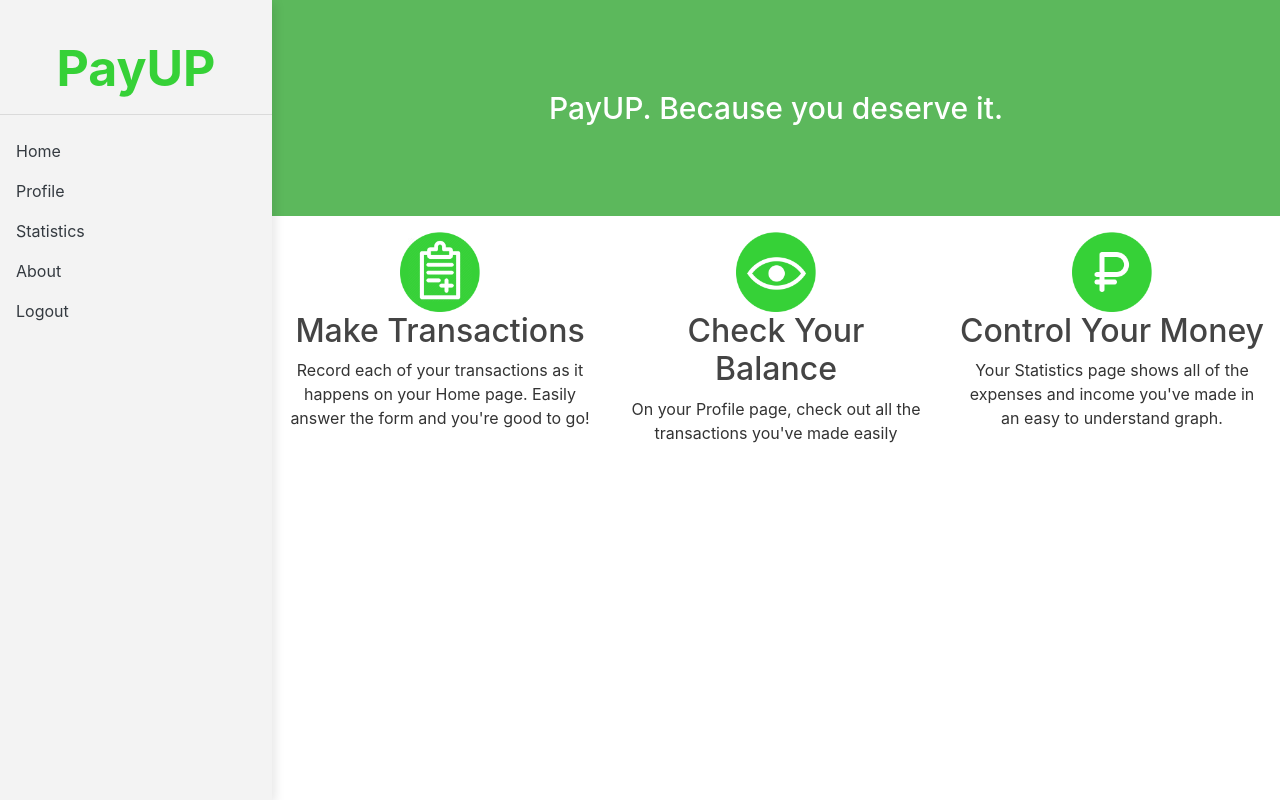
After one commit to mathena828/PayUP, a Django app: page /howto/ in a window 1280 px wide. The commit adds this page. Run offline with Django 3.2, Linux system fonts and the light colour scheme; a user stored in the database is signed in; some libraries are stand-ins or nearby versions.

Commit message:
165 is boring owo

```diff
--- a/PayUP/settings.py
+++ b/PayUP/settings.py
@@ -23,7 +23,7 @@ BASE_DIR = os.path.dirname(os.path.dirname(os.path.abspath(__file__)))
 SECRET_KEY = 'lbl4b#0jm!nqxe_ji)4_k8_*tx2y3j+d1di9(di2j-62f@@5e$'
 
 # SECURITY WARNING: don't run with debug turned on in production!
-DEBUG = False
+DEBUG = True
 
 ALLOWED_HOSTS = []
 
@@ -130,4 +130,4 @@ CRISPY_TEMPLATE_PACK = 'bootstrap4'
 
 LOGIN_REDIRECT_URL = 'home'
 LOGIN_URL = 'login'
-django_heroku.settings(locals())
+#django_heroku.settings(locals())
--- a/PayUP/urls.py
+++ b/PayUP/urls.py
@@ -23,6 +23,7 @@ urlpatterns = [
     path('admin/', admin.site.urls),
     path('register/', user_views.register, name='register'),
     path('home/',user_views.home, name='home'),
+    path('howto/',user_views.howto, name='howto'),
     path('profile/', user_views.profile, name='profile'),
     path('statistics/',user_views.statistics, name='statistics'),
     path('statistics/data/',user_views.get_data, name='get_data'),
--- a/home/templates/home/base.html
+++ b/home/templates/home/base.html
@@ -131,10 +131,16 @@
 						Profile
 					</a>
 				</li>
+
 				<li class="nav-item">
 					<a href="{% url 'statistics' %}" class="nav-link text-dark">
 						Statistics
 					</a>
+				</li>
+				<li class="nav-item">
+						<a href="{% url 'howto' %}" class="nav-link text-dark">
+							About
+						</a>
 				</li>
 				<li class="nav-item">
 					<a href="{% url 'logout' %}" class="nav-link text-dark ">
--- /dev/null
+++ b/users/templates/users/howto.html
@@ -0,0 +1,105 @@
+{% extends "home/base.html" %}
+{% load static %}
+{% block content %}
+<style>
+    .content{
+        height:100%;
+        animation: fadein 2s;
+			-moz-animation: fadein 2s; /* Firefox */
+			-webkit-animation: fadein 2s; /* Safari and Chrome */
+			-o-animation: fadein 2s; /* Opera */
+		}
+		@keyframes fadein {
+			from {
+				opacity:0;
+			}
+			to {
+				opacity:1;
+			}
+		}
+		@-moz-keyframes fadein { /* Firefox */
+			from {
+				opacity:0;
+			}
+			to {
+				opacity:1;
+			}
+		}
+		@-webkit-keyframes fadein { /* Safari and Chrome */
+			from {
+				opacity:0;
+			}
+			to {
+				opacity:1;
+			}
+		}
+		@-o-keyframes fadein { /* Opera */
+			from {
+				opacity:0;
+			}
+			to {
+				opacity: 1;
+			}
+		}
+		.section-stats{
+			margin-top:1em;
+		}
+		.btn-block{
+			margin-top:2em;
+		}
+		.filter{
+			padding:1em 0.5em;
+			/*background-color: rgba(179, 179, 179, 0.24);*/
+		}
+		@media screen and (max-width:841px){
+			.card-text{
+				font-size: 1.5rem;
+			}
+		}
+		@media screen and (max-width:735px){
+			.card-text{
+				font-size: 1.2rem;
+			}
+			.card-title{
+				font-size: 1rem;
+			}
+		}
+    .row{
+        margin:1em auto;
+        text-align:center;
+    }
+    img{
+        width:80px;
+        height:auto;
+    }
+    h4{
+        padding: 3em;
+    }
+</style>
+<div class="content">
+    <h4>PayUP. Because you deserve it.</h4>
+    <div class="row">
+            <div class="col-md-4">
+                            <img src="{% static 'assets/record.png' %}" alt="money">
+                            <h2>Make Transactions</h2>
+                            <p>Record each of your transactions as it happens on your Home page.
+                            Easily answer the form and you're good to go! </p>
+
+                </div>
+                <div class="col-md-4">
+                            <img src="{% static 'assets/eye.png' %}" alt="balance scale">
+                            <h2>Check Your Balance</h2>
+                            <p>On your Profile page, check out all the transactions you've made easily</p>
+
+                </div>
+
+                <div class="col-md-4">
+                            <img src="{% static 'assets/peso.png' %}" alt="graph">
+                            <h2>Control Your Money</h2>
+                            <p>Your Statistics page shows all of the expenses
+                            and income you've made in an easy to understand graph.</p>
+                </div>
+    </div>
+
+</div>
+{% endblock %}
--- a/users/views.py
+++ b/users/views.py
@@ -71,6 +71,9 @@ def profile(request):
 @login_required
 def statistics(request):
     return render(request, 'users/statistics.html')
+@login_required
+def howto(request):
+	return render(request, 'users/howto.html')
 
 def get_data(request):
 
```
Also changed, not shown: users/templates/users/base.html (+7 -2 lines), users/templates/users/home.html (+62 -2 lines), users/templates/users/profile.html (+38 -2 lines), New Text Document.txt (renamed from runtime.txt), db.sqlite3.
